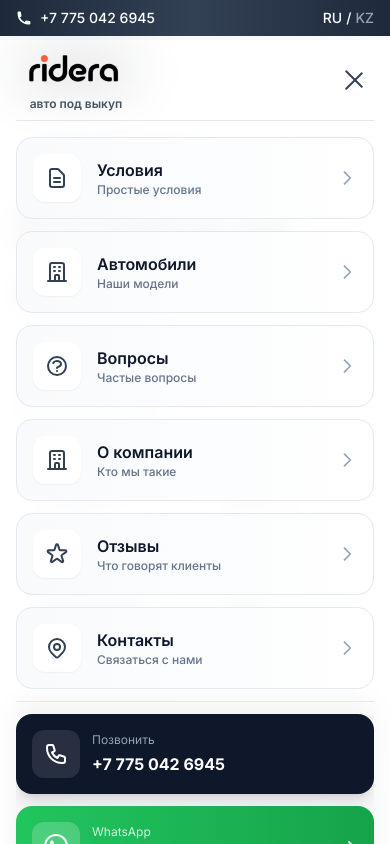
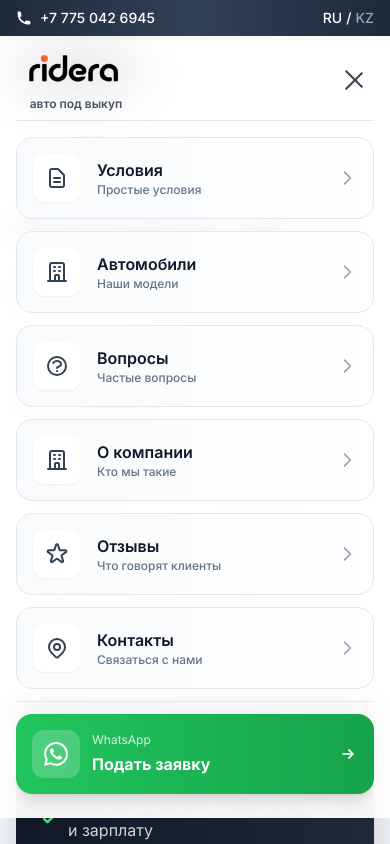
Before and after one commit to Artem869/taxisite, a Next.js app: page / in a window 390 px wide. Both pictures are taken after a click on the button 354 px from the left and 80 px from the top of the page. Shown: the top 844 px of the page. Built offline with nearby package versions, Linux system fonts and the light colour scheme.

Commit message:
Remove phone button from mobile menu, keep only WhatsApp

```diff
--- a/src/components/Header.tsx
+++ b/src/components/Header.tsx
@@ -252,23 +252,7 @@ export default function Header() {
                             </Link>
 
                             {/* Контактный блок */}
-                            <div className="pt-3 mt-3 border-t border-gray-200 space-y-3">
-                                {/* Телефон */}
-                                <a
-                                    href={`tel:${t.header.phone}`}
-                                    className="flex items-center gap-3 px-4 py-4 bg-slate-900 hover:bg-slate-800 rounded-2xl transition-all duration-300 shadow-lg hover:shadow-xl"
-                                >
-                                    <div className="w-12 h-12 bg-white/10 rounded-xl flex items-center justify-center">
-                                        <svg className="w-6 h-6 text-white" fill="none" stroke="currentColor" viewBox="0 0 24 24">
-                                            <path strokeLinecap="round" strokeLinejoin="round" strokeWidth={2} d="M3 5a2 2 0 012-2h3.28a1 1 0 01.948.684l1.498 4.493a1 1 0 01-.502 1.21l-2.257 1.13a11.042 11.042 0 005.516 5.516l1.13-2.257a1 1 0 011.21-.502l4.493 1.498a1 1 0 01.684.949V19a2 2 0 01-2 2h-1C9.716 21 3 14.284 3 6V5z" />
-                                        </svg>
-                                    </div>
-                                    <div className="flex-1">
-                                        <div className="text-xs text-slate-400 mb-1">{language === 'ru' ? 'Позвонить' : 'Қоңырау шалу'}</div>
-                                        <div className="text-white font-bold">{t.header.phone}</div>
-                                    </div>
-                                </a>
-
+                            <div className="pt-3 mt-3 border-t border-gray-200">
                                 {/* WhatsApp */}
                                 <a
                                     href={`https://wa.me/77750426945?text=${encodeURIComponent(language === 'ru' ? 'Здравствуйте! Хочу узнать про авто в Ridera.' : 'Сәлеметсіз бе! Ridera-дағы автомобиль туралы білгім келеді.')}`}
```
